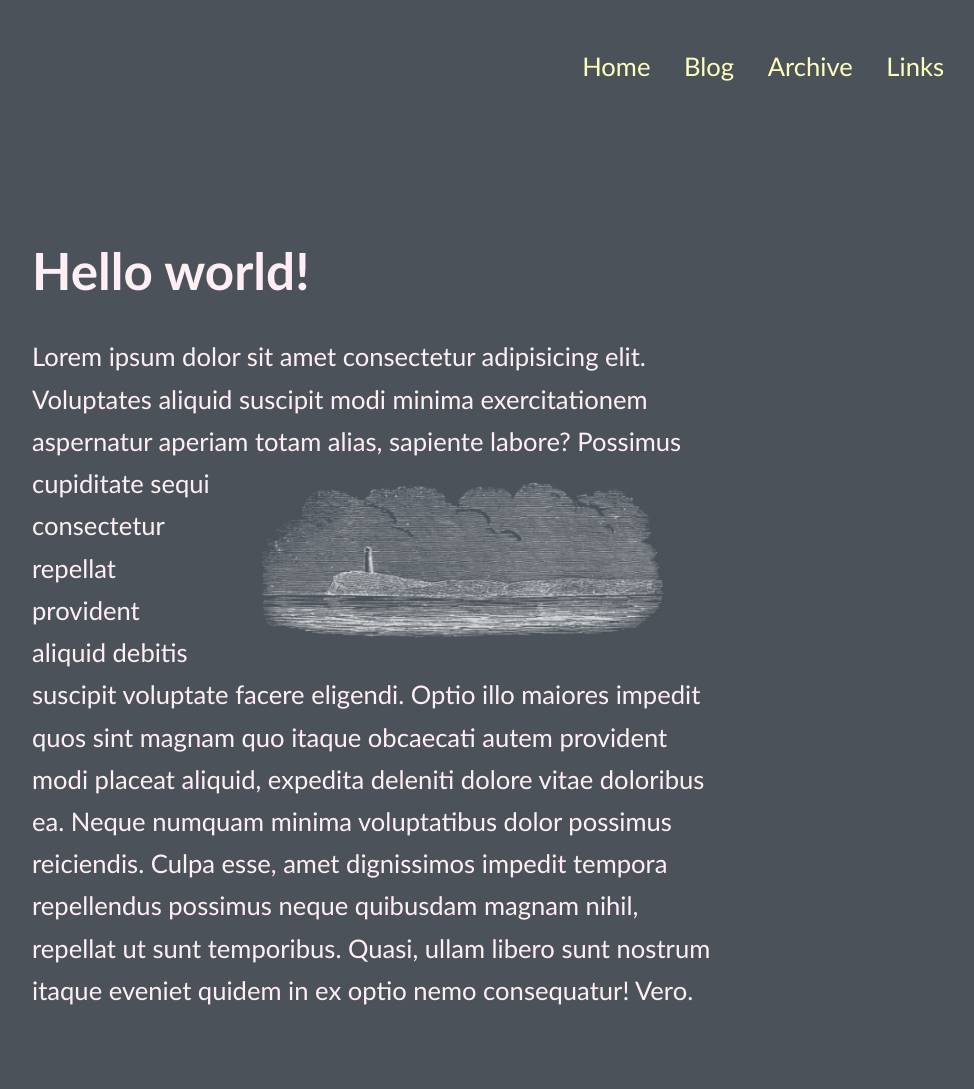
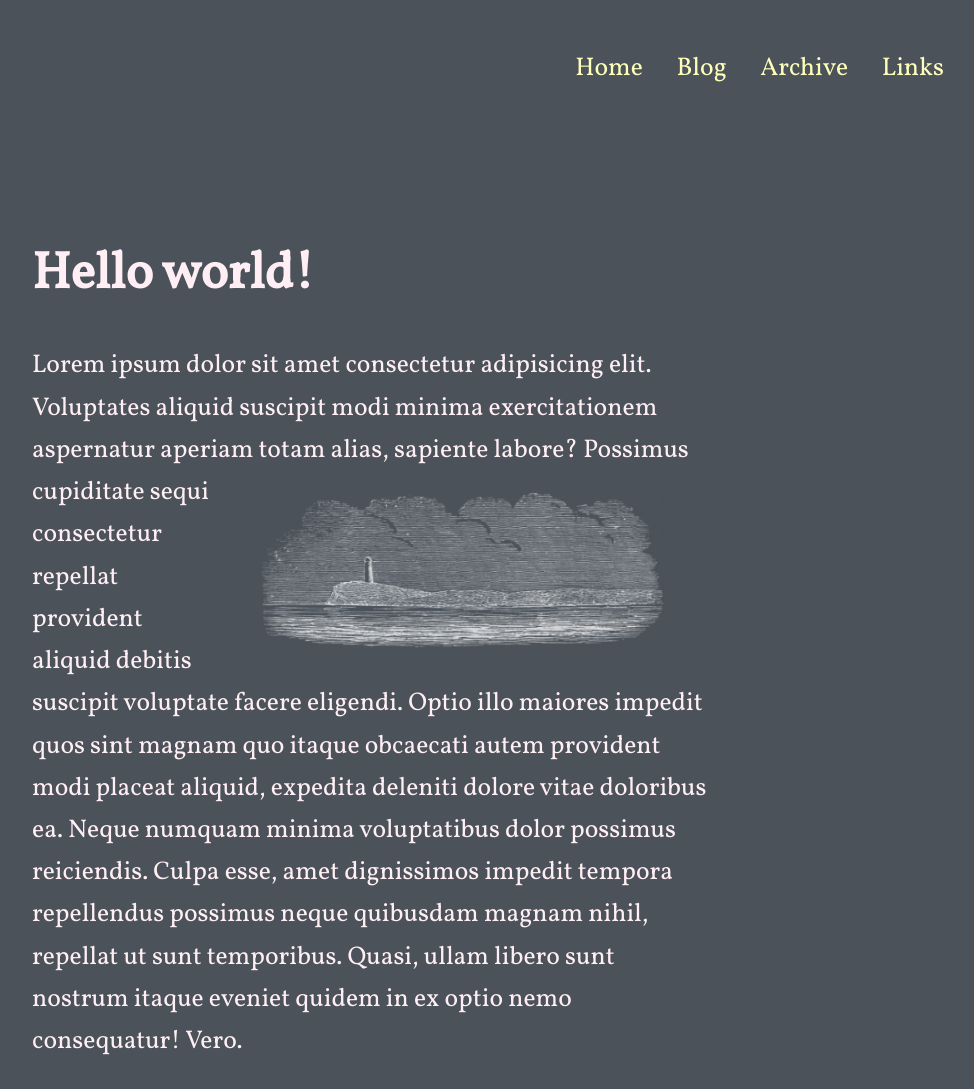
Before and after one commit to denismcdonald/blog, a Jekyll site: the page built from index.html, in a window 1280 px wide. Shown: the whole page, without its empty margins (268-1242 px from the left). Built offline with Jekyll 4.4.1, drawn with Linux system fonts in a browser that asks for light colours; before the commit the page ends 1037 px from its top, so only the background shows below that.

Commit message:
Vollkorn

```diff
--- a/_layouts/default.html
+++ b/_layouts/default.html
@@ -7,6 +7,7 @@
     <meta name="description" content="Personal website of Denis McDonald">
     <title>{{ page.title }}</title>
     <link rel="stylesheet" href="{{ site.baseurl }}/assets/css/styles.css">
+    <link href="https://fonts.googleapis.com/css?family=Vollkorn" rel="stylesheet">
 
     <!-- Favicons -->
     <link rel="apple-touch-icon" sizes="180x180" href="{{ site.baseurl }}/apple-touch-icon.png">
--- a/_sass/main.scss
+++ b/_sass/main.scss
@@ -23,8 +23,7 @@
 body {
     background-color: #4B525A;
     color: #FFEFF4;
-    font-family: Frutiger, "Frutiger Linotype", Univers, Calibri, "Gill Sans", "Gill Sans MT", "Myriad Pro", Myriad, "DejaVu Sans Condensed", "Liberation Sans", "Nimbus Sans L", Tahoma, Geneva, "Helvetica Neue", Helvetica, Arial, sans-serif;
-    padding: 0;
+    font-family: "Vollkorn";
     margin: 0;
 }
 
```
Also changed, not shown: 12 other files.
